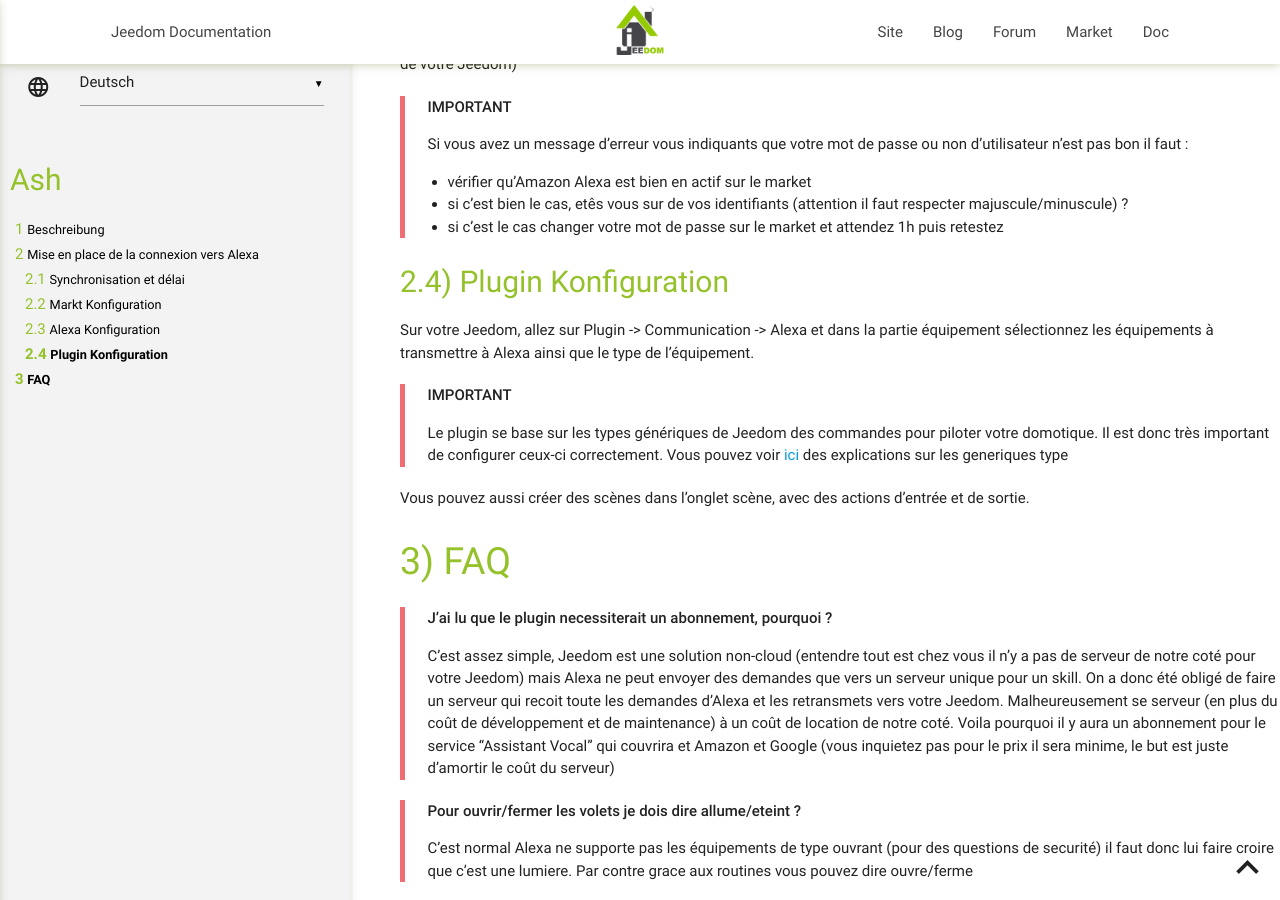
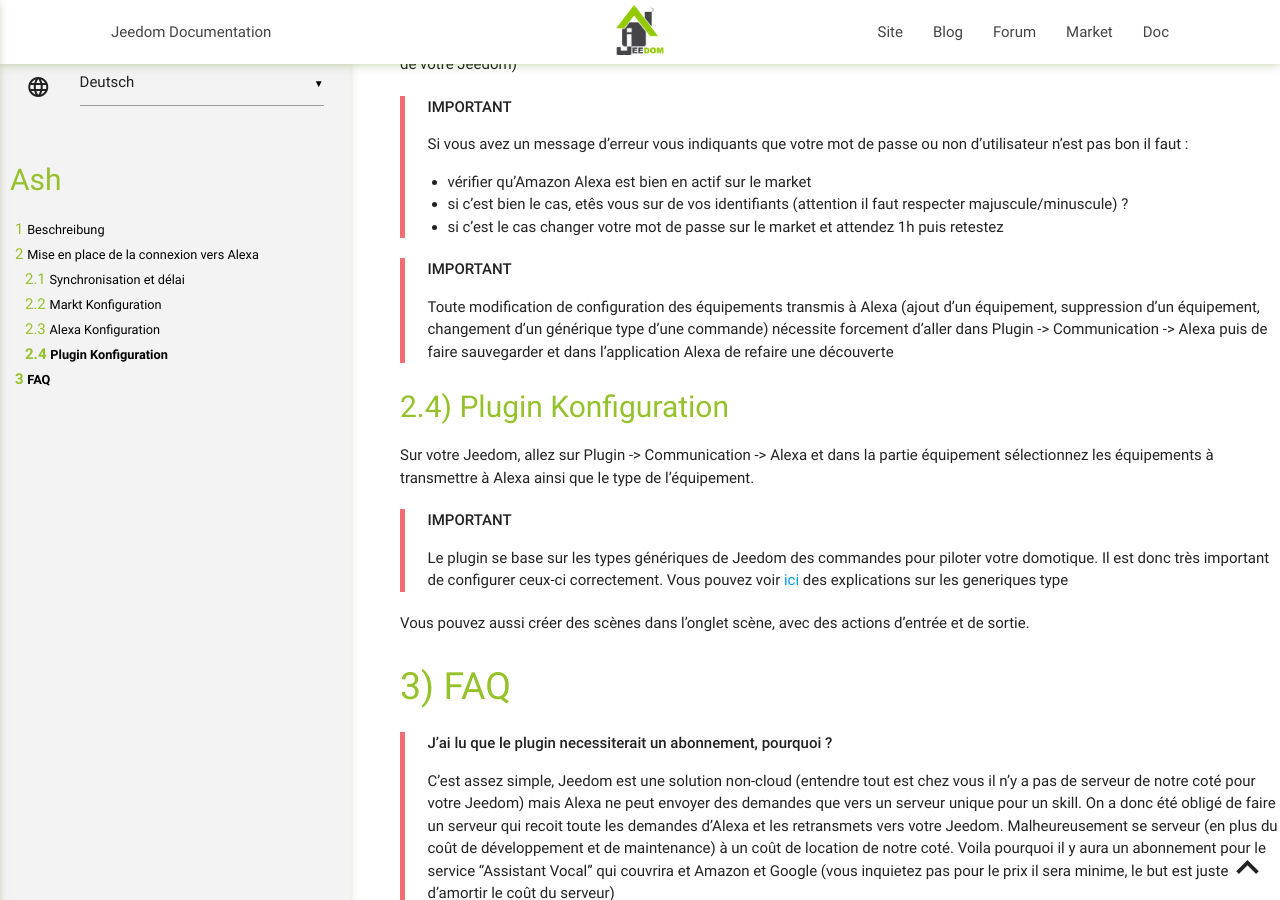
Before and after one commit to jeedom/plugin-ash, a Jekyll site: the page built from docs/de_DE/index.md, in a window 1280 px wide and 900 px high, scrolled down 1325 px. Built offline with Jekyll 4.4.1, drawn with Linux system fonts in a browser that asks for light colours; our own code applies the rules of GitHub Pages for plain Markdown files.

Commit message:
[ROBOT] Action all

```diff
--- a/docs/de_DE/index.md
+++ b/docs/de_DE/index.md
@@ -53,6 +53,10 @@ Une fois le service bien actif il faut sur l'application Alexa ou sur le [site w
 > - si c'est bien le cas, etês vous sur de vos identifiants (attention il faut respecter majuscule/minuscule) ?
 > - si c'est le cas changer votre mot de passe sur le market et attendez 1h puis retestez
 
+> **IMPORTANT**
+>
+>Toute modification de configuration des équipements transmis à Alexa (ajout d'un équipement, suppression d'un équipement, changement d'un générique type d'une commande) nécessite forcement d'aller dans Plugin -> Communication -> Alexa puis de faire sauvegarder et dans l'application Alexa de refaire une découverte
+
 ## Plugin Konfiguration
 
 Sur votre Jeedom, allez sur Plugin -> Communication -> Alexa et dans la partie équipement sélectionnez les équipements à transmettre à Alexa ainsi que le type de l'équipement.
```
Also changed, not shown: docs/en_US/index.md (+4 -0 lines), docs/es_ES/index.md (+4 -0 lines).
